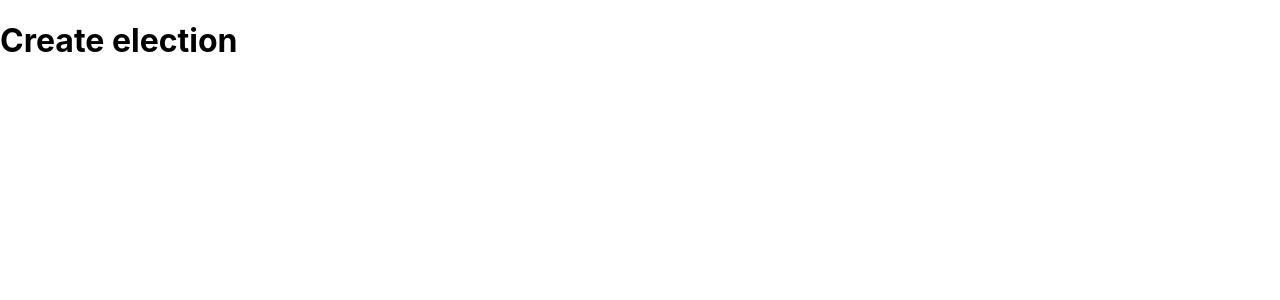
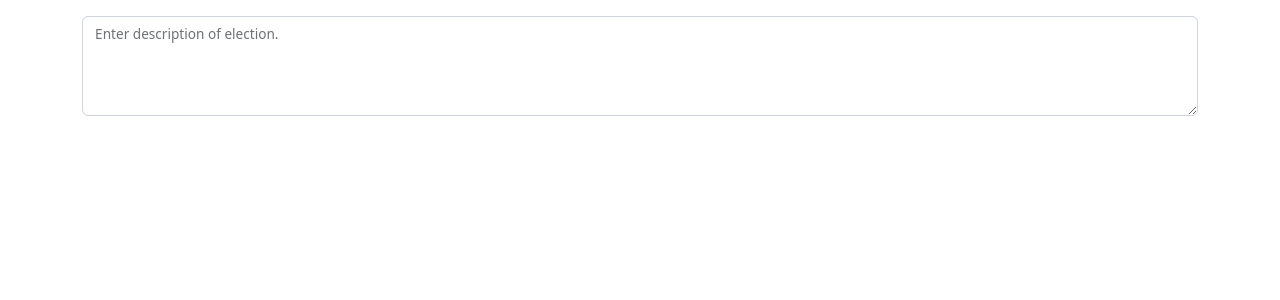
Before and after one commit to Bargsteen/hackathon22-voting, a React (Create React App) app in the folder dapp/: page /create in a window 1280 px wide. Shown: the top 300 px of the page. Built offline with nearby package versions, Linux system fonts and the light colour scheme.

Commit message:
dApp: Add description component to create page

```diff
--- a/dapp/src/App.js
+++ b/dapp/src/App.js
@@ -1,15 +1,11 @@
-import logo from './logo.svg';
 import './App.css';
-import {useState} from "react";
-import {Col, Container, Form, Nav, Navbar, Row} from "react-bootstrap";
+import {Navbar} from "react-bootstrap";
 import {Route, BrowserRouter as Router, Routes} from "react-router-dom";
 import CreateElectionPage from "./CreateElectionPage";
 import VotePage from "./VotePage";
 import Results from "./Results";
 
 function App() {
-  const [description, setDescription] = useState();
-
   return (
       <Router>
         <Navbar />
@@ -20,32 +16,6 @@ function App() {
           <Route path='/results' element={<Results/>} />
         </Routes>
       </Router>
-
-      // <>
-      //   <Nav>
-      //     <NavMenu>
-      //       <NavLink to="/create" activeStyle>Create</NavLink>
-      //       <NavLink to="/vote" activeStyle>Vote</NavLink>
-      //       <NavLink to="/results" activeStyle>Results</NavLink>
-      //     </NavMenu>
-      //   </Nav>
-      // </>
-
-      // <Container>
-      //   <Row>
-      //     <Col>
-      //         <Form>
-      //           <Form.Group className="mb-3">
-      //             <Form.Label>Description</Form.Label>
-      //             <Form.Control type="" placeholder="Enter email" />
-      //             <Form.Text className="text-muted">
-      //               We'll never share your email with anyone else.
-      //             </Form.Text>
-      //           </Form.Group>
-      //         </Form>
-      //     </Col>
-      //   </Row>
-      // </Container>
   );
 }
 
--- a/dapp/src/CreateElectionPage.js
+++ b/dapp/src/CreateElectionPage.js
@@ -1,10 +1,26 @@
-import React from 'react';
+import React, {useState} from 'react';
+import {Col, Container, FloatingLabel, Form, Row} from "react-bootstrap";
 
 const CreateElectionPage = () => {
+    const [description, setDescription] = useState();
     return (
-        <div>
-            <h1>Create election</h1>
-        </div>
+        <Container>
+            <Row>
+                <Col>
+                    <Form>
+                        <FloatingLabel label="Enter description of election.">
+                            <Form.Control
+                                as="textarea"
+                                style={{height: '100px'}}
+                                value={description}
+                                onChange={e => setDescription(e.target.value)}
+                            />
+                        </FloatingLabel>
+                    </Form>
+                    <div>{description}</div>
+                </Col>
+            </Row>
+        </Container>
     );
 };
 
--- a/dapp/src/index.js
+++ b/dapp/src/index.js
@@ -3,6 +3,8 @@ import ReactDOM from 'react-dom/client';
 import './index.css';
 import App from './App';
 import reportWebVitals from './reportWebVitals';
+
+import 'bootstrap/dist/css/bootstrap.min.css';
 
 const root = ReactDOM.createRoot(document.getElementById('root'));
 root.render(
```
